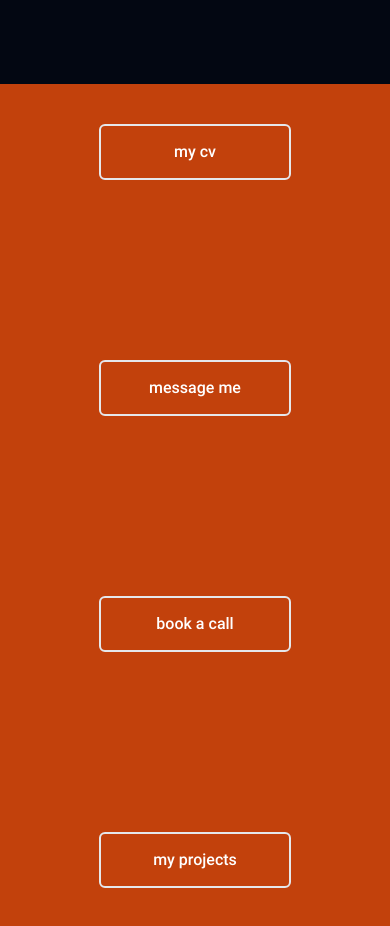
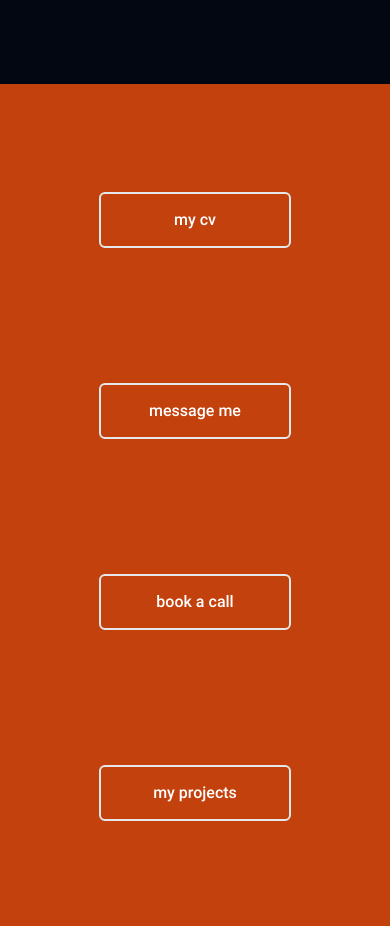
Before and after one commit to RamProg/ramiro-uk, a Next.js app: page / in a window 390 px wide. Shown: the part 760-1686 px from the top of the page. Built offline with nearby package versions, Linux system fonts and the light colour scheme.

Commit message:
adjust mobile spacion of nav screen

```diff
--- a/src/components/Main/Landing/Nav.tsx
+++ b/src/components/Main/Landing/Nav.tsx
@@ -32,7 +32,7 @@ const Nav = () => {
     <nav
       id='nav'
       className='flex justify-center p-10 bg-orange-700 h-dynamicScreen sm:absolute sm:top-0 sm:left-0 sm:h-12 sm:p-0 sm:w-screen sm:bg-transparent sm:items-center'>
-      <ul className='flex flex-col items-center content-around justify-between sm:flex-row sm:w-[48rem]'>
+      <ul className='flex flex-col items-center content-around justify-around sm:justify-between sm:flex-row sm:w-[48rem]'>
         {links.map((link, i) => {
           return (
             <Link
```
